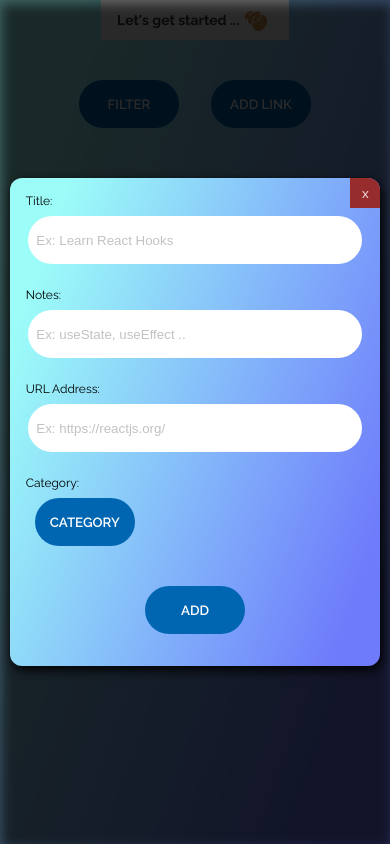
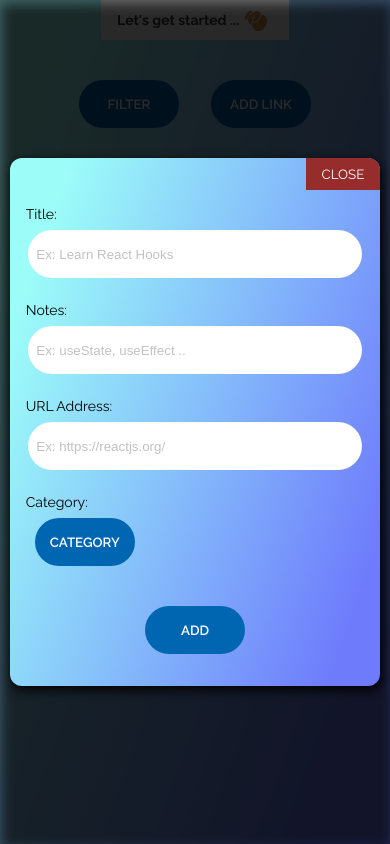
Before and after one commit to stu1612/Cool_WebDevelopment_Sites, a React (Create React App) app: page / in a window 390 px wide. Both pictures are taken after a click on the button "ADD LINK". Built offline with nearby package versions, Linux system fonts and the light colour scheme.

Commit message:
mobile responsive styled updates for form

```diff
--- a/src/App.css
+++ b/src/App.css
@@ -61,7 +61,7 @@ a {
 label {
   text-align: left;
   padding: 0.5rem 0 0.5rem 1rem;
-  font-size: 12px;
+  font-size: 14px;
 }
 
 input {
@@ -122,6 +122,9 @@ button {
 }
 
 /* general */
+.margin-1 {
+  margin: 1rem 0;
+}
 
 .margin-2 {
   margin: 2rem 0;
@@ -319,7 +322,7 @@ button {
   right: 0;
   background-color: var(--error);
   height: 30px;
-  width: 30px;
+  width: auto;
   display: -webkit-box;
   display: -ms-flexbox;
   display: flex;
@@ -335,6 +338,7 @@ button {
   -webkit-transition: 0.2s all ease-in-out;
   -o-transition: 0.2s all ease-in-out;
   transition: 0.2s all ease-in-out;
+  padding: 1rem;
 }
 
 .form-delete:hover {
@@ -490,6 +494,16 @@ button {
     font-size: 12px;
     line-height: 18px;
   }
+  select {
+    color: white;
+    font-weight: bold;
+    text-transform: uppercase;
+    text-indent: 70px hanging;
+  }
+  label {
+    font-size: 12px;
+  }
+
   h2 {
     font-size: 18px;
     line-height: 27px;
@@ -530,12 +544,6 @@ button {
     border-top-right-radius: 12px;
     border-bottom-right-radius: 12px;
   }
-  select {
-    color: white;
-    font-weight: bold;
-    text-transform: uppercase;
-    text-indent: 70px hanging;
-  }
 
   .btn {
     background-color: transparent;
--- a/src/components/ValidatedForm.jsx
+++ b/src/components/ValidatedForm.jsx
@@ -38,6 +38,7 @@ export default function ValidatedForm() {
       {(props) => (
         <div className="form-container">
           <div className="input-wrapper">
+            <div className="margin-1" />
             <div className="row">
               <label htmlFor="title">Title:</label>
               {props.touched.title && props.errors.title ? (
@@ -118,7 +119,7 @@ export default function ValidatedForm() {
             </button>
           </div>
           <button className="form-delete" onClick={toggleModal}>
-            x
+            CLOSE
           </button>
         </div>
       )}
```
